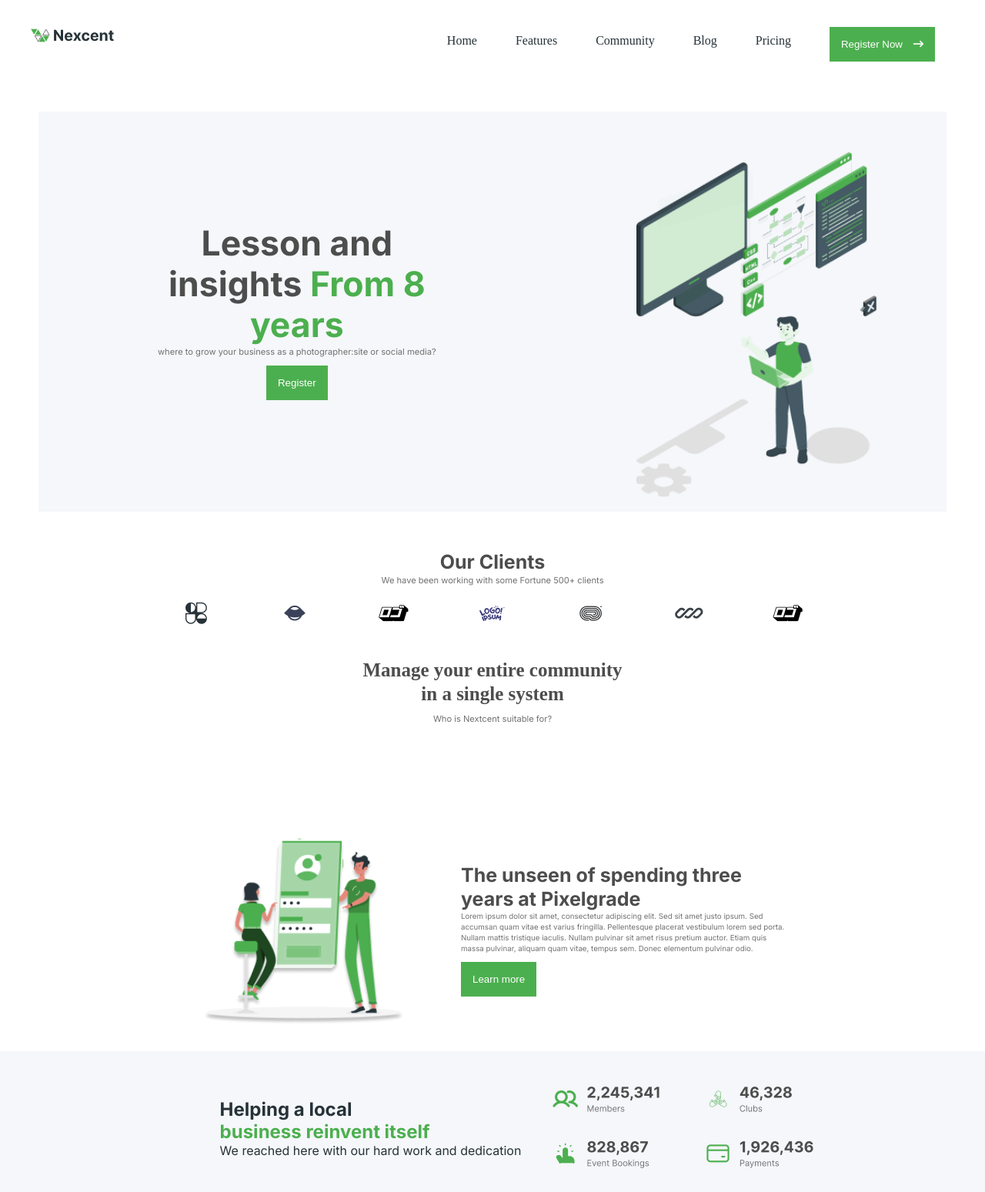
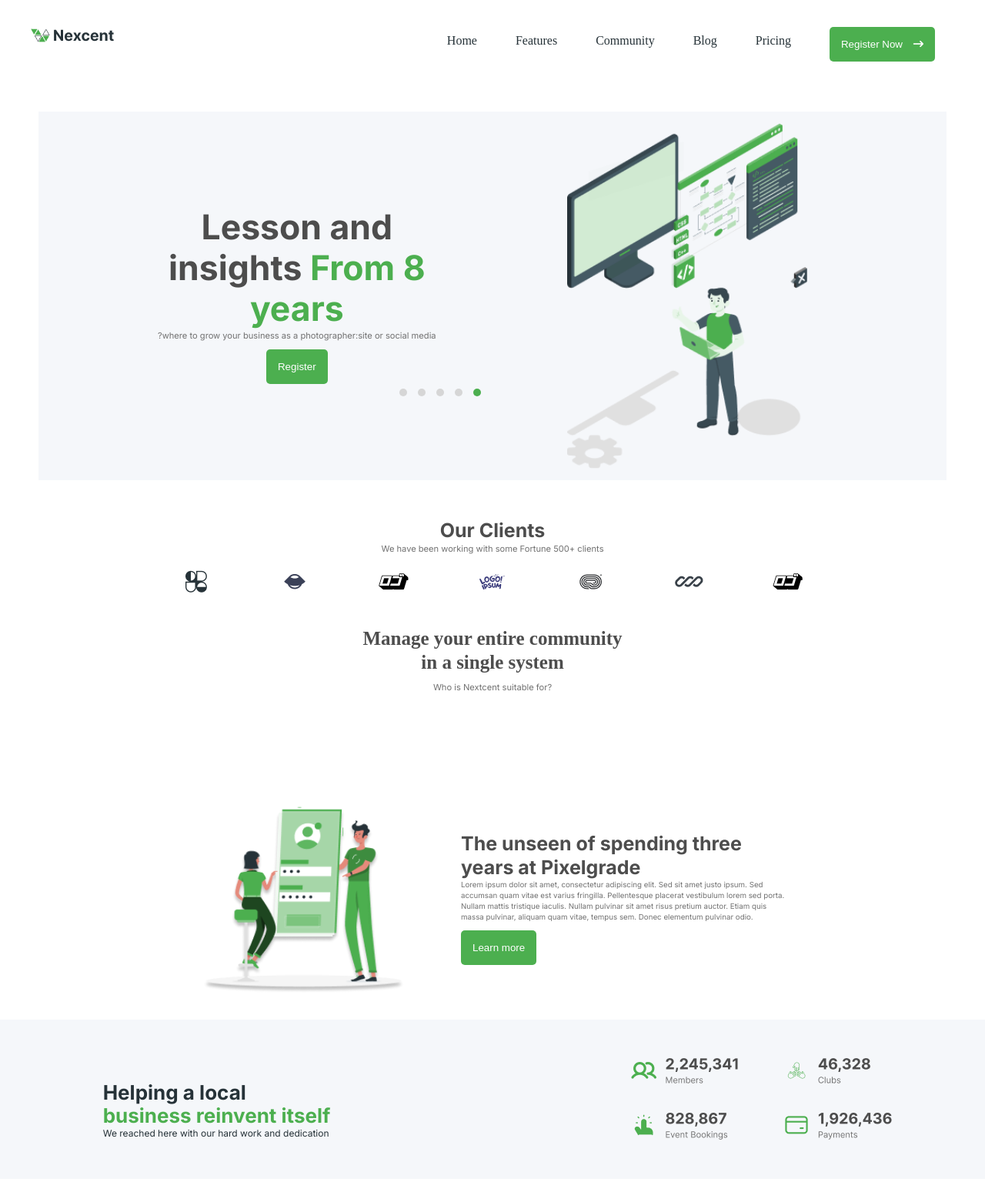
Before and after one commit to bikashbay20/Nexcent-Landing-page, a plain HTML site: page Nexcent landing page/index.html in a window 1280 px wide. Shown: the top 1549 px of the page at 77% size. Drawn offline with nearby package versions, Linux system fonts and the light colour scheme.

Commit message:
Add files via upload
adding carousel

```diff
--- a/Nexcent landing page/index.html
+++ b/Nexcent landing page/index.html
@@ -9,9 +9,15 @@
         integrity="sha512-Kc323vGBEqzTmouAECnVceyQqyqdsSiqLQISBL29aUW4U/M7pSPA/gEUZQqv1cwx4OnYxTxve5UMg5GT6L4JJg=="
         crossorigin="anonymous" referrerpolicy="no-referrer" />
     <link rel="stylesheet" href="style.css">
+    <link rel="stylesheet" href="https://cdnjs.cloudflare.com/ajax/libs/OwlCarousel2/2.2.1/assets/owl.carousel.min.css">
+    <link rel="stylesheet"
+        href="https://cdnjs.cloudflare.com/ajax/libs/OwlCarousel2/2.2.1/assets/owl.theme.default.min.css">
 </head>
 
 <body>
+
+    <!-- Header -->
+
     <header>
         <div class="container">
             <div class="header">
@@ -20,6 +26,8 @@
                         <img src="image/Logo1.png" alt="Nexcent">
                     </a>
                 </div>
+                <!-- Menu -->
+
                 <div class="menu-right">
                     <ul class="header-menu">
                         <li>
@@ -47,11 +55,50 @@
         </div>
     </header>
 
+    <!-- Home container -->
+
+    <div class="container">
         <div class="home">
+
+            <div class="owl-carousel owl-theme">
+                <div class="item">
                     <div class="hero-section">
                         <div class="frame1">
                             <div class="text">
-                    <h1>Lesson and <br> insights <span class="green">From 8 <br> years</span></h1>
+                                <h1>Lesson and <br> insights <span class="green">From 8 <br> years</span>
+                                </h1>
+                                <p>where to grow your business as a photographer:site or social media?</p>
+                            </div>
+                            <button class="button">Register</button>
+                        </div>
+                        <div class="illustration">
+                            <img src="image/Illustration.png" alt="">
+                        </div>
+                    </div>
+                </div>
+
+                <div class="item">
+                    <div class="hero-section">
+                        <div class="frame1">
+                            <div class="text">
+                                <h1>Lesson and <br> insights <span class="green">From 8 <br> years</span>
+                                </h1>
+                                <p>where to grow your business as a photographer:site or social media?</p>
+                            </div>
+                            <button class="button">Register</button>
+                        </div>
+                        <div class="illustration">
+                            <img src="image/Illustration.png" alt="">
+                        </div>
+                    </div>
+                </div>
+
+                <div class="item">
+                    <div class="hero-section">
+                        <div class="frame1">
+                            <div class="text">
+                                <h1>Lesson and <br> insights <span class="green">From 8 <br> years</span>
+                                </h1>
                                 <p>where to grow your business as a photographer:site or social media?</p>
                             </div>
                             <button class="button">Register</button>
@@ -62,17 +109,62 @@
                     </div>
 
                 </div>
+                <div class="item">
+                    <div class="hero-section">
+                        <div class="frame1">
+                            <div class="text">
+                                <h1>Lesson and <br> insights <span class="green">From 8 <br> years</span>
+                                </h1>
+                                <p>where to grow your business as a photographer:site or social media?</p>
+                            </div>
+                            <button class="button">Register</button>
+                        </div>
+                        <div class="illustration">
+                            <img src="image/Illustration.png" alt="">
+                        </div>
+                    </div>
+                </div>
 
+                <div class="item">
+                    <div class="hero-section">
+                        <div class="frame1">
+                            <div class="text">
+                                <h1>Lesson and <br> insights <span class="green">From 8 <br>
+                                        years</span>
+                                </h1>
+                                <p>where to grow your business as a photographer:site or social media?
+                                </p>
+                            </div>
+                            <button class="button">Register</button>
+                        </div>
+                        <div class="illustration">
+                            <img src="image/Illustration.png" alt="">
+                        </div>
+                    </div>
+
+
+
+                </div>
+            </div>
+
+
+            <!-- clients -->
+            <section class="client-content">
                 <div class="clients">
                     <h2>Our Clients</h2>
                     <p>We have been working with some Fortune 500+ clients</p>
                     <img src="image/Clients Logos.png" alt="">
                 </div>
         </div>
+        </section>
+        <!-- community -->
+        <section class="community-content">
             <div class="community">
                 <h2>Manage your entire community <br>in a single system</h2>
                 <p>Who is Nextcent suitable for?</p>
             </div>
+    </div>
+    </section>
     <div class="container">
         <div class="body">
             <div class="unlock">
@@ -81,12 +173,16 @@
                 </div>
                 <div class="frame60">
                     <h2>The unseen of spending three <br> years at Pixelgrade</h2>
-                    <p>Lorem ipsum dolor sit amet, consectetur adipiscing elit. Sed sit amet justo ipsum. Sed <br>
-                        accumsan quam vitae est varius fringilla. Pellentesque placerat vestibulum lorem sed porta. <br>
+                    <p>Lorem ipsum dolor sit amet, consectetur adipiscing elit. Sed sit amet justo ipsum. Sed
+                        <br>
+                        accumsan quam vitae est varius fringilla. Pellentesque placerat vestibulum lorem sed
+                        porta. <br>
                         Nullam
-                        mattis tristique iaculis. Nullam pulvinar sit amet risus pretium auctor. Etiam quis <br>massa
+                        mattis tristique iaculis. Nullam pulvinar sit amet risus pretium auctor. Etiam quis
+                        <br>massa
                         pulvinar,
-                        aliquam quam vitae, tempus sem. Donec elementum pulvinar odio.</p>
+                        aliquam quam vitae, tempus sem. Donec elementum pulvinar odio.
+                    </p>
                     <button class="button">Learn more</button>
                 </div>
             </div>
@@ -109,13 +205,17 @@
                         <h2>How to design your site footer like <br>we did</h2>
                         <p>Donec a eros justo. Fusce egestas tristique ultrices. Nam tempor, augue nec tincidunt
                             molestie,<br>
-                            massa nunc varius arcu, at scelerisque elit erat a magna. Donec quis erat at libero ultrices
-                            mollis. In hac <br> habitasse platea dictumst. Vivamus vehicula leo dui, at porta nisi
+                            massa nunc varius arcu, at scelerisque elit erat a magna. Donec quis erat at libero
+                            ultrices
+                            mollis. In hac <br> habitasse platea dictumst. Vivamus vehicula leo dui, at porta
+                            nisi
                             facilisis
-                            finibus. In euismod <br> augue vitae nisi ultricies, non aliquet urna tincidunt. Integer in
+                            finibus. In euismod <br> augue vitae nisi ultricies, non aliquet urna tincidunt.
+                            Integer in
                             nisi
                             eget
-                            nulla commodo faucibus <br> efficitur quis massa. Praesent felis est, finibus et nisi ac,
+                            nulla commodo faucibus <br> efficitur quis massa. Praesent felis est, finibus et
+                            nisi ac,
                             hendrerit
                             venenatis libero. Donec consectetur </p>
                     </div>
@@ -127,15 +227,22 @@
                 <div class="frame11">
                     <img src="image/image 9.jpg" alt="">
                     <div class="content">
-                        <p>Maecenas dignissim justo eget nulla rutrum molestie. Maecenas lobortis sem dui, vel rutrum
+                        <p>Maecenas dignissim justo eget nulla rutrum molestie. Maecenas lobortis sem dui, vel
+                            rutrum
                             risus
-                            tincidunt ullamcorper. Proin eu enim metus. Vivamus sed libero ornare, tristique quam in,
-                            gravida enim. Nullam ut molestie arcu, at hendrerit elit. Morbi laoreet elit at ligula
+                            tincidunt ullamcorper. Proin eu enim metus. Vivamus sed libero ornare, tristique
+                            quam in,
+                            gravida enim. Nullam ut molestie arcu, at hendrerit elit. Morbi laoreet elit at
+                            ligula
                             molestie,
-                            nec molestie mi blandit. Suspendisse cursus tellus sed augue ultrices, quis tristique nulla
-                            sodales. Suspendisse eget lorem eu turpis vestibulum pretium. Suspendisse potenti. Quisque
-                            malesuada enim sapien, vitae placerat ante feugiat eget. Quisque vulputate odio neque, eget
-                            efficitur libero condimentum id. Curabitur id nibh id sem dignissim finibus ac sit amet
+                            nec molestie mi blandit. Suspendisse cursus tellus sed augue ultrices, quis
+                            tristique nulla
+                            sodales. Suspendisse eget lorem eu turpis vestibulum pretium. Suspendisse potenti.
+                            Quisque
+                            malesuada enim sapien, vitae placerat ante feugiat eget. Quisque vulputate odio
+                            neque, eget
+                            efficitur libero condimentum id. Curabitur id nibh id sem dignissim finibus ac sit
+                            amet
                             magna.
                         </p>
                         <h2>Tim smith</h2>
@@ -150,7 +257,8 @@
             <div class="community update">
                 <div class="community">
                     <h2 class="section-tittle">Caring is the new marketing</h2>
-                    <p class="text"> The Nextcent blog is the best place to read about the latest <br> membership
+                    <p class="text"> The Nextcent blog is the best place to read about the latest <br>
+                        membership
                         insights,
                         trends and more.
                         See who's joining the community,<br> read about how our community are increasing their
@@ -194,6 +302,9 @@
         <button class="button">Get a Demo <i class="fa-solid fa-arrow-right-long"></i>
         </button>
     </div>
+
+    <!-- Footer -->
+
     <footer>
         <div class="footer container">
 
@@ -241,7 +352,7 @@
                     </div>
                     <div class="col3">
                         <h3>Stay up to date</h3>
-                        <input type="text" class="dark-input" placeholder="Your email address ">
+                        <input type="text" class="dark-input" placeholder="Your email address">
                         <i class="fa-regular fa-paper-plane"></i>
                     </div>
                 </div>
@@ -249,7 +360,29 @@
 
         </div>
     </footer>
+    <script type="text/javascript" src="https://cdnjs.cloudflare.com/ajax/libs/jquery/3.2.1/jquery.min.js"></script>
+    <script type="text/javascript"
+        src="https://cdnjs.cloudflare.com/ajax/libs/OwlCarousel2/2.2.1/owl.carousel.min.js"></script>
+    <script>
+        $('.owl-carousel').owlCarousel({
+            rtl: true,
+            loop: true,
+            margin: 10,
+            nav: false,
 
+            responsive: {
+                0: {
+                    items: 1
+                },
+                600: {
+                    items: 1
+                },
+                1000: {
+                    items: 1
+                }
+            }
+        })
+    </script>
 </body>
 
 </html>
--- a/Nexcent landing page/style.css
+++ b/Nexcent landing page/style.css
@@ -12,6 +12,8 @@
     max-width: 1440px;
     margin: 0 auto;
 }
+
+
 .header {
     background: #ffff;
     display: flex;
@@ -50,6 +52,10 @@
     margin-left: 40px;
 }
 
+/* Home */
+
+/* hero-container */
+
 .frame1 .text p {
     font-family: 'inter';
     color: #717171;
@@ -66,6 +72,7 @@
 
 .button {
     background: #4CAF4F;
+    border-radius: 5px;
     color: white;
     border: 0px;
     padding: 15px;
@@ -74,12 +81,12 @@
 
 .green {
     color: #4CAF4F;
-
 }
 
 
 .hero-section {
     display: flex;
+    flex-direction: row-reverse;
     background: #F5F7FA;
     align-items: center;
     margin: 50px;
@@ -92,13 +99,23 @@
 }
 
 .illustration {
-    margin: 37px 0 0 250px;
+   margin-left: 180px;
 }
 
 .illustration img {
     width: 100%;
     height: 100%;
     margin: 10px;
+}
+
+
+.owl-dots {
+    position: absolute;
+    bottom: 150px;
+    left: 40%;
+}
+.owl-theme .owl-dots .owl-dot.active span, .owl-theme .owl-dots .owl-dot:hover span{
+    background-color: #4CAF4F !important;
 }
 
 /* clients */
@@ -219,9 +236,20 @@
 }
 
 .section-heading {
-    margin-left: 140px;
-    margin: 80px 40px 50px 90p;
+    right: 100px;
+    margin: 80px 200px 50px 90px;
     color: #263238;
+}
+.section-heading p {
+    line-height: 16.7px;
+    font-size: 12px;
+}
+
+
+.section-heading h2 {
+    margin-right: 150px;
+    font-size: 26px;
+    line-height: 30px;
 }
 
 .Counts {
@@ -305,7 +333,7 @@
     display: grid;
     grid-gap: 10px;
     grid-template-columns: 1fr 1fr 1fr;
-    margin: 0px 50px 0 50px;
+    margin: 0px 50px 0 100px;
     padding: 0;
 
 }
@@ -457,7 +485,7 @@ margin: 10px;
 .dark-input {
     border-radius: 5px;
     border: 0;
-    background: #D9DBE1;
+    background: #ABBED1;
     width: 200px;
     height: 30px;
 
```
Lines whose indentation alone changed are shown as unchanged.
